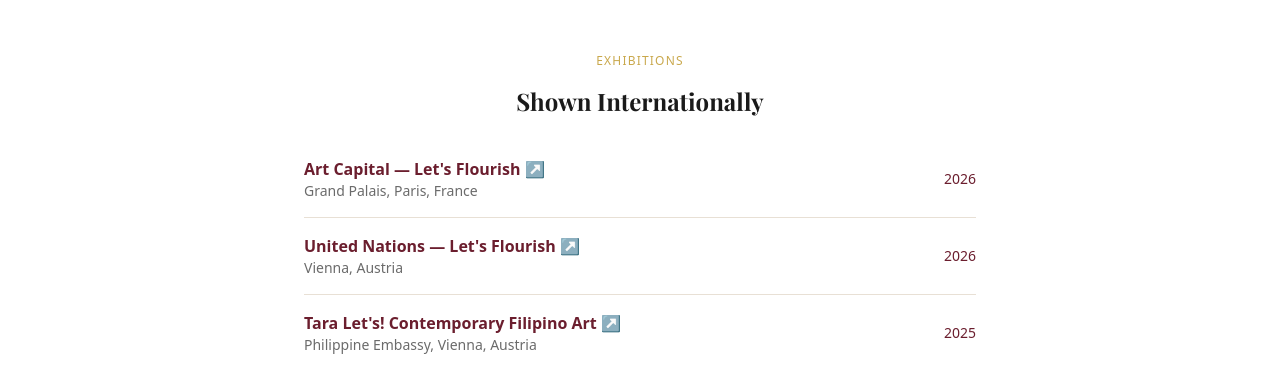
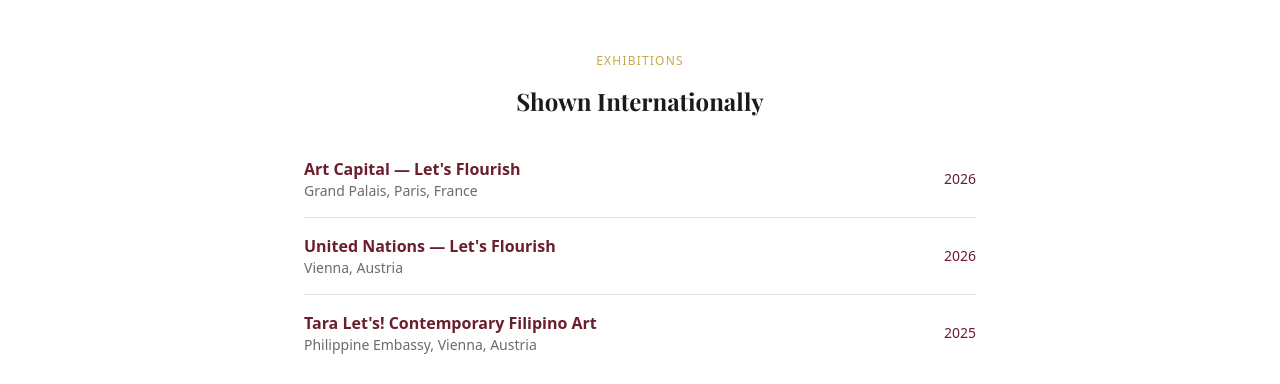
Before and after one commit to emaniebo420/isabel-monserrat-art, a Next.js app: page / in a window 1280 px wide. Shown: the part 2088-2472 px from the top of the page. Built offline with nearby package versions, Linux system fonts and the light colour scheme; a web font is replaced by a local one.

Commit message:
added exhibition links to home page

```diff
--- a/app/page.js
+++ b/app/page.js
@@ -111,7 +111,7 @@
                 <a href="https://www.facebook.com/ACCES.organization" target="_blank"
                   className="font-semibold hover:opacity-70 transition"
                   style={{ color: '#6b1e2e' }}>
-                  Art Capital — Let's Flourish ↗
+                  Art Capital — Let's Flourish
                 </a>
                 <p className="text-sm" style={{ color: '#6b6b6b' }}>Grand Palais, Paris, France</p>
               </div>
@@ -122,7 +122,7 @@
                 <a href="https://www.facebook.com/ACCES.organization" target="_blank"
                   className="font-semibold hover:opacity-70 transition"
                   style={{ color: '#6b1e2e' }}>
-                  United Nations — Let's Flourish ↗
+                  United Nations — Let's Flourish
                 </a>
                 <p className="text-sm" style={{ color: '#6b6b6b' }}>Vienna, Austria</p>
               </div>
@@ -133,7 +133,7 @@
                 <a href="https://vienna101.com/tara-lets-contemporary-filipino-art-exhibit/?fbclid=IwY2xjawLGA9BleHRuA2FlbQIxMQBicmlkETFqRHZXSDVWYklubjRYd09sAR7LFK3B8S-dMiVakTAZuII8APX9nU4S5fg-ogmdStqbxyxLsGcJ2O-nf9F3IQ_aem_OmtXQpyLDQi_M3Aw6Qhymw" target="_blank"
                   className="font-semibold hover:opacity-70 transition"
                   style={{ color: '#6b1e2e' }}>
-                  Tara Let's! Contemporary Filipino Art ↗
+                  Tara Let's! Contemporary Filipino Art
                 </a>
                 <p className="text-sm" style={{ color: '#6b6b6b' }}>Philippine Embassy, Vienna, Austria</p>
               </div>
```
